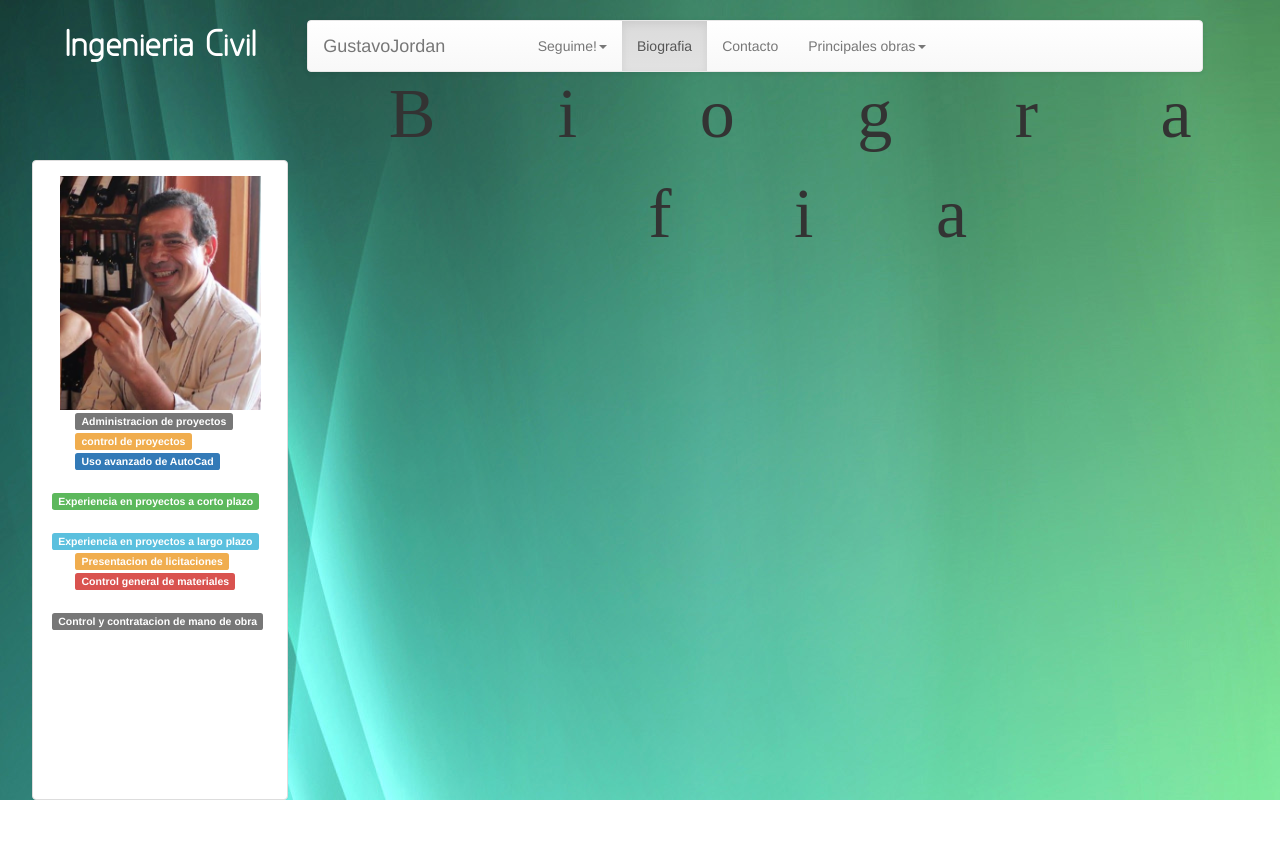
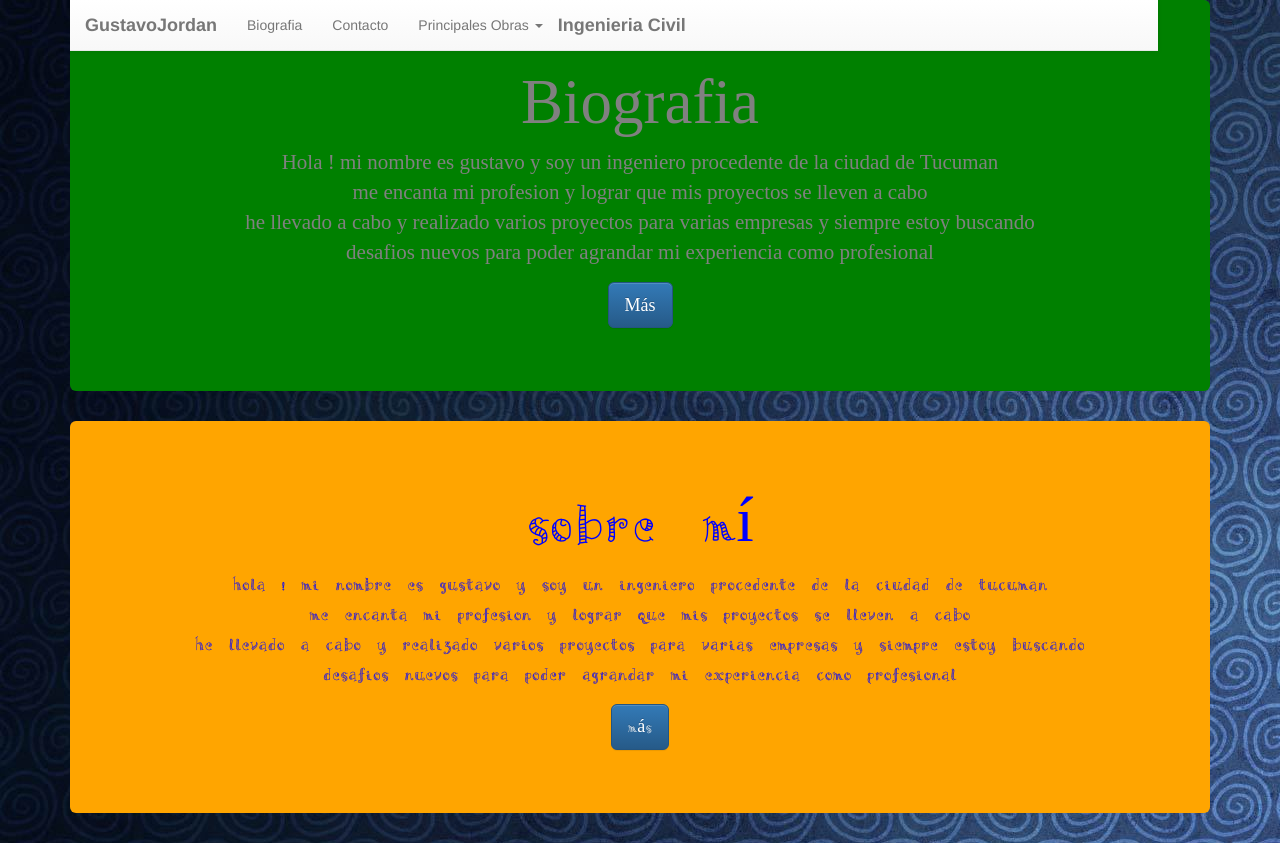
Before and after one commit to gonzalowtf/jordan, a website: page files/files/bio.html in a window 1280 px wide. Before the commit the page ends 800 px from the top, so only its background shows below. Drawn offline with nearby package versions, Linux system fonts and the light colour scheme; a script that the page names is missing; files whose address does not match are found by name; a web font is replaced by a local one.

Commit message:
better desing

```diff
--- a/files/files/bio.html
+++ b/files/files/bio.html
@@ -7,6 +7,7 @@
 
     <script src ="https://code.jquery.com/jquery.js"></script>
     <link rel="stylesheet" href="//maxcdn.bootstrapcdn.com/bootstrap/3.2.0/css/bootstrap.min.css">
+    <meta name = "viewport" content = "width=device-with , initial-scale =1.0">
 
     <!-- Optional theme -->
     <link rel="stylesheet" href="//maxcdn.bootstrapcdn.com/bootstrap/3.2.0/css/bootstrap-theme.min.css">
@@ -20,78 +21,57 @@
     <script src="//ajax.googleapis.com/ajax/libs/angularjs/1.2.16/angular.min.js"></script>
     <script type="text/javascript" src = "files/files/bootbox.min.js"></script>
   <title>Gustavo Jordan</title>
-</head>
     <style>
     @font-face{
-      font-family: "bolder";
-      src:url(GreyscaleBasic/bold.ttf);
+
+        font-family: "dustwest";
+        src: url(/files/files/dustwest.ttf) format("truetype");
     }
     @font-face{
-    font-family: "dust";
-    src:url(dustwest.ttf);
+      font-family: "wired";
+      src:url(/files/files/wired.ttf) format("truetype");
+    }
+    .navbar-wrapper{
+
+                position: absolute;
+
+                width: 85%;
+
+                z-index: 100;
+
+    }
+    #myCarousel{
+      position: relative;
+      width: 100%;
+      height: 40%;
+
+    }
+    #j1{
+      background: green;
+      color:grey;
+      font-family: dustwest;
+      font-size: 90%;
+    }
+    #j2{
+      background: orange;
+      color:blue;
+      font-family: wired;
+
+
     }
 
-  body{
-    background-color: white;
-    }
 
-  .header{
-    font-size: 40%;
-    font-family: bolder;
-    height:auto;
-    width: 20%;
-    position: absolute;
-    left:2.6%;
-    color: white;
-  }
+    </style>
+</head>
 
-  .nav{
-        position: absolute;
-        left:24%;
-        width: 70%;
-        height: 10%;
-        float: left;
 
-  }
-  .carrusel{
+<body background = "/files/files/fondaso.jpg">
 
-       width: 70%;
-       height:70%;
-       position: absolute;
-       left:24%;
-       top:20%;
-
-  }
-  .galeria{
-
-        font-size: 500%;
-        width:70%;
-        height: 10%;
-        font-family: dust;
-
-        text-align: center;
-        position: absolute;
-        left:24%;
-        top:8%;
-
-  }
-  #panel1{
-    width: 20%;
-    height: 80%;
-    position: absolute;
-    left:2.5%;
-    top:20%;
-  }
-  #viejo{
-    width: 90%;
-    height: 90%;
-  }
-  </style>
-<body background= "/files/files/abs.jpg">
-
-    <div class="nav">
-    <br>
-    <nav class="navbar navbar-default">
+    <div class="container">
+        <div class="navbar-wrapper">
+        <div class="row">
+            <div class="col-md-12">
+                <nav class="navbar navbar-default navbar-static-top">
               <div class="container-fluid">
                 <!-- Brand and toggle get grouped for better mobile display -->
                 <div class="navbar-header">
@@ -101,25 +81,17 @@
                     <span class="icon-bar"></span>
                     <span class="icon-bar"></span>
                   </button>
-      <a class="navbar-brand" href="#">GustavoJordan</a>
+                  <a class="navbar-brand" href="#"><strong>GustavoJordan</strong></a>
                 </div>
 
                 <!-- Collect the nav links, forms, and other content for toggling -->
                 <div class="collapse navbar-collapse" id="bs-example-navbar-collapse-1">
-      <ul class="nav navbar-nav">
-            <li class="dropdown">
-          <a href="#" class="dropdown-toggle" data-toggle="dropdown" role="button" aria-expanded="false">Seguime!<span class="caret"></span></a>
-           <ul class="dropdown-menu" role="menu">
-            <li><a href="#" onClick = "facebook()">Facebook</a></li>
-            <li><a href="#" onClick ="twitter()">Twitter</a></li>
-            <li><a href="#" onClick = "google +">Google +</a></li>
-          </ul>
-
-        </li>
-        <li class="active"><a href="#">Biografia <span class="sr-only">(current)</span></a></li>
+                  <ul class="nav navbar-nav" id="center">
+                    <li><a href="/files/files/bio.html">Biografia <span class="sr-only">(current)</span></a></li>
                     <li><a href="#">Contacto</a></li>
                     <li class="dropdown">
-          <a href="#" class="dropdown-toggle" data-toggle="dropdown" role="button" aria-expanded="false">Principales obras<span class="caret"></span></a>
+                      <a href="#" class="dropdown-toggle" data-toggle="dropdown" role="button" aria-expanded="false">Principales Obras <span class="caret"></span></a>
+
                       <ul class="dropdown-menu" role="menu">
                         <li><a href="#">Action</a></li>
                         <li><a href="#">Another action</a></li>
@@ -130,55 +102,44 @@
                         <li><a href="#">One more separated link</a></li>
                       </ul>
                     </li>
-
-
                   </ul>
-
+                   <div class="navbar-header">
+                  <button type="button" class="navbar-toggle collapsed" data-toggle="collapse" data-target="#bs-example-navbar-collapse-1">
+                    <span class="sr-only">Toggle navigation</span>
+                    <span class="icon-bar"></span>
+                    <span class="icon-bar"></span>
+                    <span class="icon-bar"></span>
+                  </button>
+                  <a class = "navbar-brand" ><strong>Ingenieria Civil</strong></a>
+                </div>
 
                   </div><!-- /.navbar-collapse -->
+
               </div><!-- /.container-fluid -->
             </nav>
             </div>
-<div class="header">
-    <br>
-    <center><h1>Ingenieria Civil</h1></center>
-
-  </div>
-  <div class="galeria">
-    &nbsp &nbsp B &nbsp &nbsp &nbsp i &nbsp &nbsp &nbsp o &nbsp &nbsp &nbsp g &nbsp &nbsp &nbsp r &nbsp &nbsp &nbsp a &nbsp &nbsp &nbsp f &nbsp &nbsp &nbsp i &nbsp &nbsp &nbsp a
-  </div>
-  <div class="panel panel-default" id = "panel1">
-  <div class="panel-body">
-    &nbsp &nbsp<img src="viejo.jpg" id="viejo" alt="">
-    &nbsp &nbsp&nbsp &nbsp&nbsp&nbsp <span class="label label-default">Administracion de proyectos</span><br>
-    &nbsp &nbsp &nbsp &nbsp<span class="label label-warning">control de proyectos</span><br>
-    &nbsp &nbsp &nbsp &nbsp<span class="label label-primary">Uso avanzado de AutoCad</span><br>
-    &nbsp &nbsp &nbsp &nbsp<span class="label label-success">Experiencia en proyectos a corto plazo</span><br>
-    &nbsp &nbsp &nbsp &nbsp<span class="label label-info">Experiencia en proyectos a largo plazo</span><br>
-    &nbsp &nbsp &nbsp &nbsp<span class="label label-warning">Presentacion de licitaciones</span><br>
-    &nbsp &nbsp &nbsp &nbsp<span class="label label-danger">Control general de materiales</span><br>
-    &nbsp &nbsp &nbsp &nbsp<span class="label label-default">Control y contratacion de mano de obra</span><br>
             </div>
         </div>
 
 
+    <div class="jumbotron" id="j1">
+        <h1><center>Biografia</center></h1>
+        <center><p>Hola ! mi nombre es gustavo y soy un ingeniero procedente de la ciudad de Tucuman<br>
+          me encanta mi profesion y lograr que mis proyectos se lleven a cabo<br>
+          he llevado a cabo y realizado varios proyectos para varias empresas y siempre estoy buscando <br>
+          desafios nuevos para poder agrandar mi experiencia como profesional </p>
+        <p><a class="btn btn-primary btn-lg" href="#" role="button">Más</a></p></center>
+    </div>
+    <div class="jumbotron" id="j2">
+        <h1><center>Sobre mí</center></h1>
+        <center><p>Hola ! mi nombre es gustavo y soy un ingeniero procedente de la ciudad de Tucuman<br>
+          me encanta mi profesion y lograr que mis proyectos se lleven a cabo<br>
+          he llevado a cabo y realizado varios proyectos para varias empresas y siempre estoy buscando <br>
+          desafios nuevos para poder agrandar mi experiencia como profesional </p>
+        <p><a class="btn btn-primary btn-lg" href="#" role="button">Más</a></p></center>
+    </div>
+    </div>
 
-<script>
-  function show(){
-    bootbox.alert("Button to an action !");
-  }
-  function facebook(){
-    bootbox.alert("Link to the Facebook´s page");
-  }
-  function twitter(){
-    bootbox.alert("Link to the Twitter´s page");
-  }
-  function google(){
-    bootbox.alert("Link to the Google+´s page");
-  }
-  function prog(){
-    bootbox.alert("Link to the Programmer´s  page");
-  }
-</script>
+
 </body>
 </html>
```
Also changed, not shown: index.html (+57 -4 lines), files/files/fondaso.jpg (added), files/files/fondo1.jpg, files/files/fondo2.jpg, files/files/fondo5.jpg, files/files/wired.ttf (added), 1 other file. Lines whose indentation alone changed are shown as unchanged.
